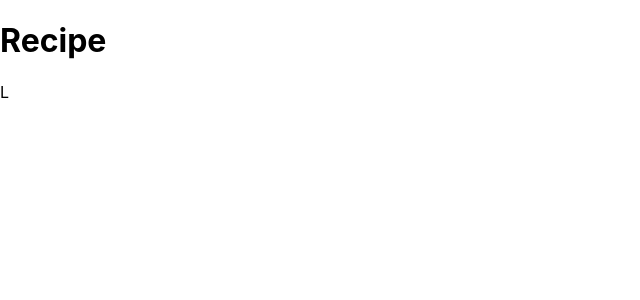
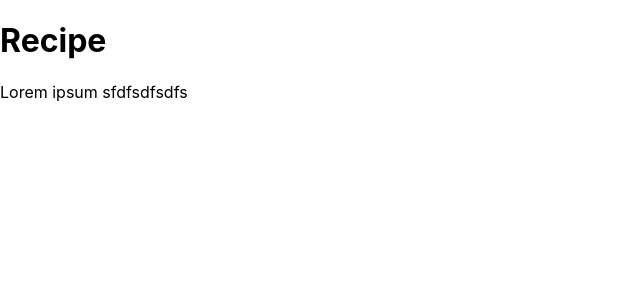
Before and after one commit to Manu-Martinez/all-you-can-cook, a Next.js app: page /recipe in a window 1280 px wide. Shown: the top 300 px of the page, without its empty margins (0-640 px from the left). Built offline with nearby package versions, Linux system fonts and the light colour scheme.

Commit message:
fixed issue with file

```diff
--- a/pages/recipe.js
+++ b/pages/recipe.js
@@ -2,7 +2,7 @@ const Recipe = () => {
   return (
     <div>
       <h1>Recipe</h1>
-      <p>L</p>
+      <p>Lorem ipsum sfdfsdfsdfs</p>
     </div>
   );
 };
```
